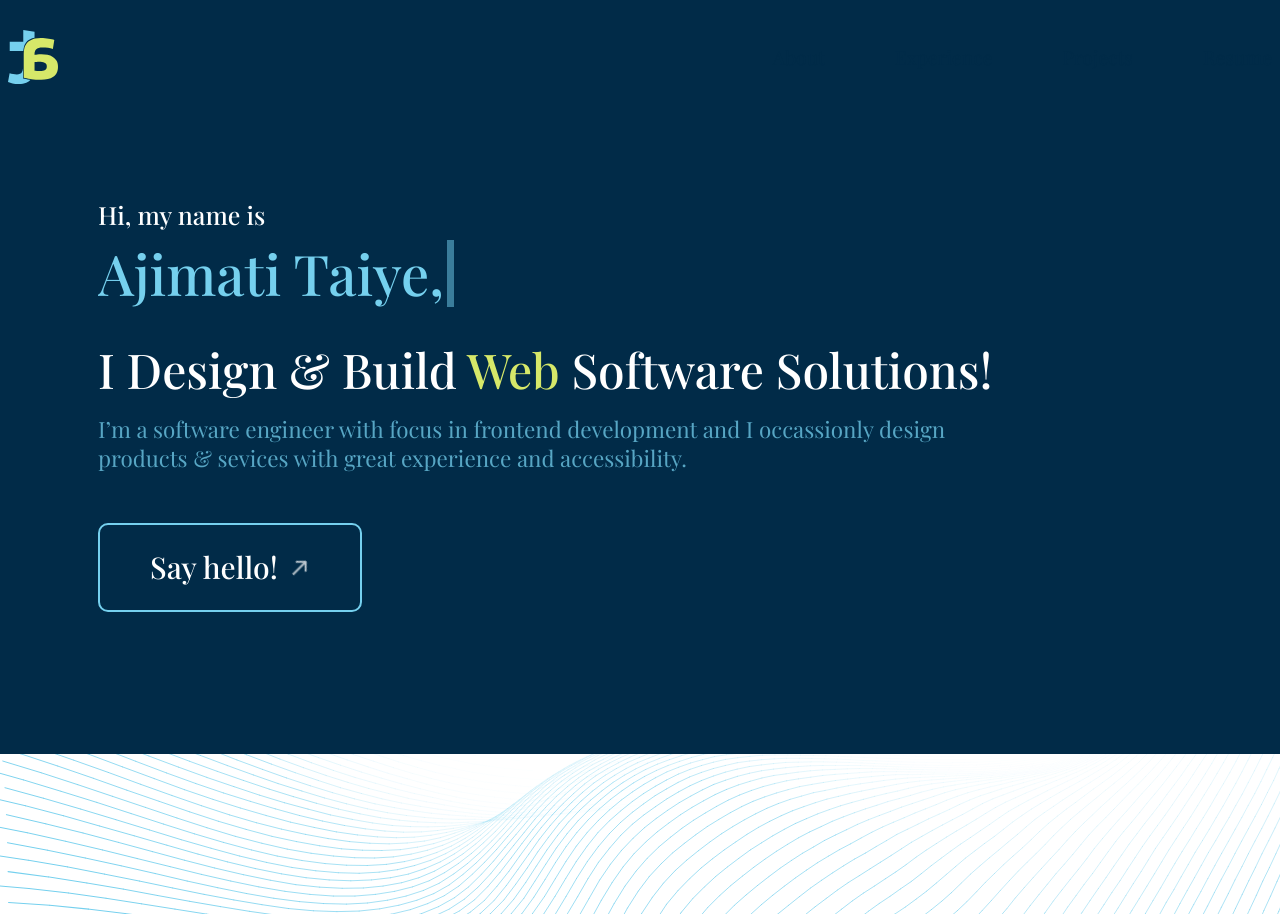
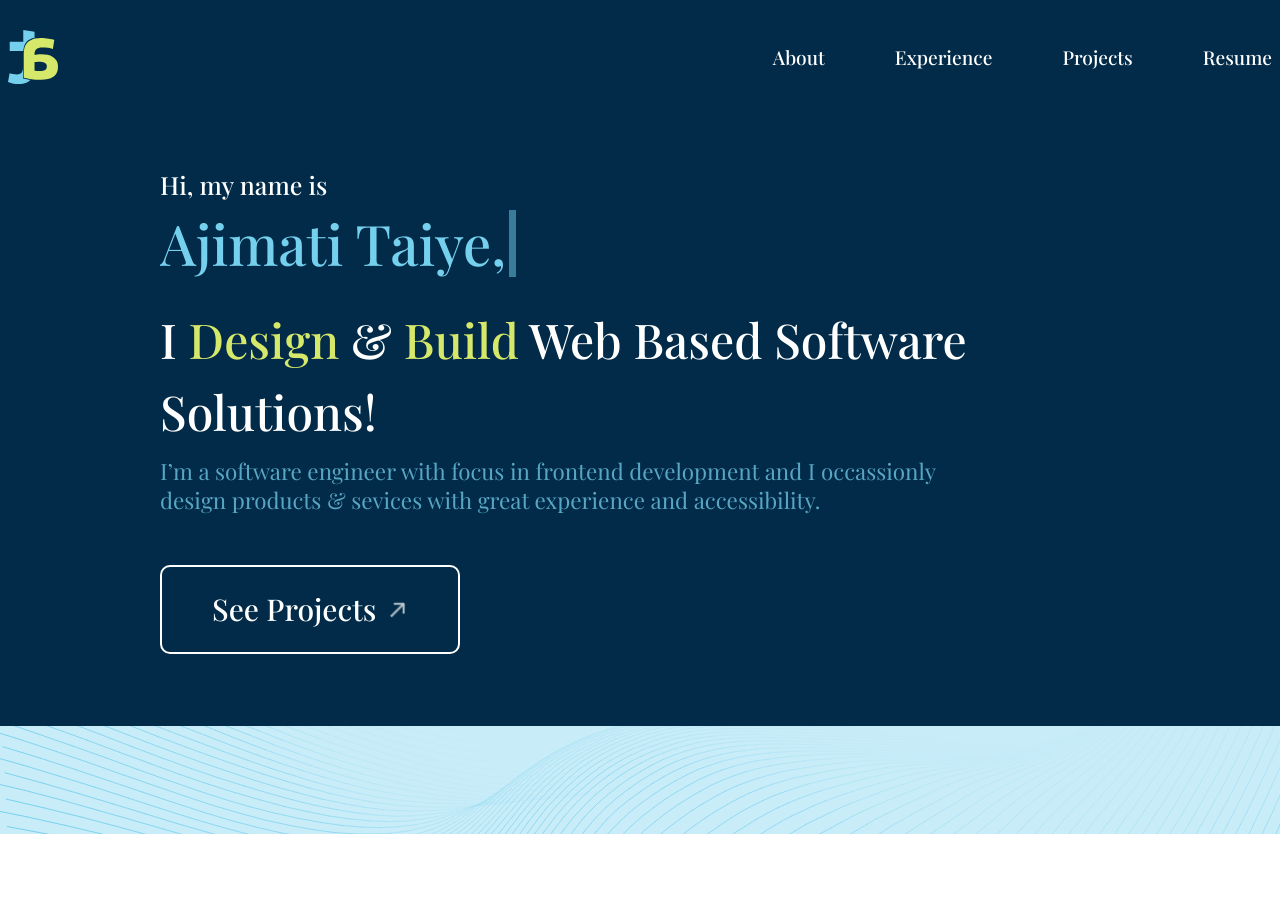
Before and after one commit to Teewaii/portfolio2, a React (Create React App) app in the folder portfolio2/: page / in a window 1280 px wide. After the commit the page ends 834 px from the top, so only its background shows below. Built offline with nearby package versions, Linux system fonts and the light colour scheme; the HTML template or start-up script is replaced by a standard one; a web font is replaced by a local one.

Commit message:
Last office commit

```diff
--- a/portfolio2/package.json
+++ b/portfolio2/package.json
@@ -4,13 +4,16 @@
   "version": "0.1.0",
   "private": true,
   "dependencies": {
+    "@heroicons/react": "^2.0.12",
     "@testing-library/jest-dom": "^5.16.5",
     "@testing-library/react": "^13.4.0",
     "@testing-library/user-event": "^13.5.0",
     "gh-pages": "^4.0.0",
     "react": "^18.2.0",
     "react-dom": "^18.2.0",
+    "react-router-dom": "^6.4.2",
     "react-scripts": "5.0.1",
+    "react-scroll-to-top": "^3.0.0",
     "web-vitals": "^2.1.4"
   },
   "scripts": {
--- a/portfolio2/src/App.js
+++ b/portfolio2/src/App.js
@@ -20,12 +20,12 @@ function App() {
         toggle={toggle}
         toggleMenu={toggleMenu}
       />
-    < Hero/>
+      < Hero />
 
-    {/* <ScrollToTop style={{ color: '#146284' }} smooth component={<ChevronUpIcon />} /> */}
+      {/* <ScrollToTop style={{ color: '#146284' }} smooth component={<ChevronUpIcon />} /> */}
 
-    {!toggle &&
-        <div className="overlay bg-primary opacity-[0.8]  absolute top-0 left-0 right-0 bottom-0" onClick={toggleMenu}></div>}
+      {/* {!toggle &&
+        <div className="overlay bg-primary opacity-[0.8]  absolute top-0 left-0 right-0 bottom-0" onClick={toggleMenu}></div>} */}
 
     </div>
   );
--- a/portfolio2/src/components/btn/Btn.jsx
+++ b/portfolio2/src/components/btn/Btn.jsx
@@ -3,13 +3,13 @@ import right_arrow from '../../img/rightArrow.svg';
 export default function Btn() {
   return (
     <div className='relative w-fit' >
-      <button className='flex  flex-row-reverse group text-[20px] relative  text-[white]  gap-2 md:gap-3 items-center rounded-[10px] py-[12px] border-secondary border-2
+      <button className='flex  flex-row-reverse group text-[20px] relative  text-[white]  gap-2 md:gap-3 items-center rounded-[10px] py-[12px]  border-2
       px-[15px] lg:py-[20px] lg:px-[50px] md:text-[30px] font-medium overflow-hidden z-[10] hover:ease-in-out
-      after:absolute after:bg-[white] hover:border-0  after:left-0 after:right-[0] after:opacity-0 hover:after:opacity-100 after:top-0 after:bottom-0 after:z-[-1]
+      hover:border-0  hover:bg-secondary
      duration-500  bg-primary   hover:text-primary '><span className='animate-pulse -rotate-45 group-hover:rotate-0 '><svg width="20" height="25" viewBox="0 0 10 8" fill="none" xmlns="http://www.w3.org/2000/svg">
           <path className='fill-[white] group-hover:fill-primary' d="M9.35355 4.35355C9.54882 4.15829 9.54882 3.84171 9.35355 3.64645L6.17157 0.464466C5.97631 0.269204 5.65973 0.269204 5.46447 0.464466C5.2692 0.659728 5.2692 0.976311 5.46447 1.17157L8.29289 4L5.46447 6.82843C5.2692 7.02369 5.2692 7.34027 5.46447 7.53553C5.65973 7.7308 5.97631 7.7308 6.17157 7.53553L9.35355 4.35355ZM0 4.5H9V3.5H0V4.5Z" fill="#DBF66F" />
         </svg>
-        </span>Say hello!</button>
+        </span>See Projects</button>
       {/* <span className='absolute w-[20px] h-[20px] right-[-5px] rounded-full bg-secondary animate-bounce'></span> */}
     </div>
   )
--- a/portfolio2/src/components/hero/Hero.jsx
+++ b/portfolio2/src/components/hero/Hero.jsx
@@ -7,13 +7,15 @@ export default function Hello() {
   return (
 
     <section className='hero bg-spiral-mob bg-no-repeat   bg-cover bg-bottom- h-[100vh]
-    lg:bg-spiral-lg
+    lg:bg-spiral-lg  lg:h-[90vh] relative after:absolute
+    after:bg-secondary after:top-[80%] after:bottom-0 after:left-0
+    after:right-0 after:z-[-1] after:opacity-[0.4]
     '>
 
-      <div className="hero-wrapper bg-primary pt-[80px] h-[80vh]
+      <div className="hero-wrapper bg-primary pt-[50px] h-[75%vh]
 
-      lg:h-[80vh] lg:pt-[40px]  ">
-     <div className="bucket container max-w-[1100px] ">
+      lg:h-[85%] lg:pt-[10px]  ">
+        <div className="bucket container lg:min-w-[200px] lg:px-[10rem] ">
 
           <div className="desc text-left lg:flex-[1.7]  overflow-x-hidden">
             <h2 className='mb-[5px] font-medium text-[18px] text-[white]
@@ -24,9 +26,9 @@ export default function Hello() {
                        md:text-[2.5rem] md:mb-[18px] 2xl:mb-[26px]  xl:text-[3.5rem]  bg-primary
                        '>Ajimati Taiye,</h1>
             <h1 className='header font-700 job   text-[2rem] relative text-[white]  leading-[2.6rem]
-          mb-[10px] md:text-[48px] 2xl:text-[80px] md:leading-[4.5rem] 2xl:leading-[6rem]
+          mb-[10px] md:text-[48px] 2xl:text-[85px] md:leading-[4.5rem] 2xl:leading-[6rem]
 
-           ' >I Design & Build <span className='text-green'>Web</span> Software Solutions!</h1>
+           ' >I <span className='text-green'>Design</span>  & <span className='text-green'>Build</span>  Web Based Software Solutions!</h1>
             <p className="body text-[0.9rem] md:text-[1.4rem] mb-[60px] text-secondary opacity-75 font-light leading-[1.3rem]
                     md:w-[85%]   2xl:text-[1.5rem]  2xl:w-[75%] md:mb-[50px] 2xl:mb-[90px] md:leading-[1.8rem] 2xl:leading-[2rem]
                     ">I’m a  software engineer with focus in frontend development and I occassionly design products & sevices with great experience and accessibility. </p>
--- a/portfolio2/src/components/nav/Nav.jsx
+++ b/portfolio2/src/components/nav/Nav.jsx
@@ -1,23 +1,23 @@
-import React,{useState} from 'react';
+import React, { useState } from 'react';
 import logo from '../../img/logo.svg';
 import hamburger from '../../img/hamburger.svg';
 import close from '../../img/close.svg';
 import Btn from '../btn/Btn';
 
-export default function Nav({ toggle, toggleMenu}) {
+export default function Nav({ toggle, toggleMenu }) {
   const [shadow, setShadow] = useState(false);
   function NavShadow() {
     if (window.scrollY >= 90) {
-        setShadow(true)
+      setShadow(true)
     } else {
-        setShadow(false)
+      setShadow(false)
     }
-}
-window.addEventListener('scroll', NavShadow)
+  }
+  window.addEventListener('scroll', NavShadow)
 
   return (
 
-    <nav className={shadow? ' bg-primary sticky left-0 right-0 shadow-xl  top-0 NavShadow':' bg-primary sticky left-0 right-0   top-0 NavShadow'} >
+    <nav className={shadow ? ' bg-primary sticky left-0 right-0 shadow-xl  top-0 NavShadow' : ' bg-primary sticky left-0 right-0   top-0 NavShadow'} >
 
       <div className='navContainer container flex items-center  justify-between py-[20px] md:py-[30px] 3xl:py-[45px]  '>
         <div className="logo cursor-pointer relative z-[90] ">
@@ -27,13 +27,13 @@ window.addEventListener('scroll', NavShadow)
         <div className="links z-40 ">
           <ul className={toggle ? 'hidden  md:bg-opacity-0 flex-col items-start  gap-[20px] absolute top-0 left-0 right-0 pt-[128px] pb-[44px]  md:flex md:gap-[30px] md:flex-row md:relative md:p-0 ' : '  flex flex-col items-start  bg-[white]  md:bg-[inherit] absolute top-0 left-0 right-0 pt-[128px] pb-[44px]  md:flex md:gap-[30px] md:flex-row md:relative md:p-0'}>
 
-            <li className='text-left mt-[20px] md:dark:text-[white] text-primary font-medium border-b-[0.4px] border-opacity-[0.5] border-lightprim pb-[20px] w-[100%] hover:border-b-[1.5px]  hover:border-b-primary hover:w-[80%] ease-in-out duration-300
+            <li className='text-left mt-[20px] text-[white]  font-medium border-b-[0.4px] border-opacity-[0.5] border-lightprim pb-[20px] w-[100%] hover:border-b-[1.5px]  hover:border-b-primary hover:w-[80%] ease-in-out duration-300
                 md:border-b-0 md:pb-0 md:mt-0 md:hover:border-b-0'><a className=' ml-[40px]' href="#">About</a></li>
-            <li className='text-left mt-[20px] md:dark:text-[white] text-primary font-medium border-b-[0.4px] border-opacity-[0.5] border-lightprim pb-[20px] w-[100%] hover:border-b-[1.5px]  hover:border-b-primary hover:w-[80%] ease-in-out duration-300
+            <li className='text-left mt-[20px] text-[white] font-medium border-b-[0.4px] border-opacity-[0.5] border-lightprim pb-[20px] w-[100%] hover:border-b-[1.5px]  hover:border-b-primary hover:w-[80%] ease-in-out duration-300
                 md:border-b-0 md:pb-0 md:mt-0 md:hover:border-b-0'><a className=' ml-[40px]  ' href="#">Experience</a></li>
-            <li className='text-left mt-[20px] md:dark:text-[white] text-primary font-medium border-b-[0.4px] border-opacity-[0.5] border-lightprim pb-[20px] w-[100%] hover:border-b-[1.5px]  hover:border-b-primary hover:w-[80%] ease-in-out duration-300
+            <li className='text-left mt-[20px]  text-[white]  font-medium border-b-[0.4px] border-opacity-[0.5] border-lightprim pb-[20px] w-[100%] hover:border-b-[1.5px]  hover:border-b-primary hover:w-[80%] ease-in-out duration-300
                 md:border-b-0 md:pb-0 md:mt-0 md:hover:border-b-0'><a className=' ml-[40px]   ' href="#">Projects</a></li>
-            <li className='text-left mt-[20px] md:dark:text-[white] text-primary font-medium border-b-[0.4px] border-opacity-[0.5] border-lightprim pb-[20px] w-[100%] hover:border-b-[1.5px]  hover:border-b-primary hover:w-[80%] ease-in-out duration-300
+            <li className='text-left mt-[20px]   text-[white]  font-medium border-b-[0.4px] border-opacity-[0.5] border-lightprim pb-[20px] w-[100%] hover:border-b-[1.5px]  hover:border-b-primary hover:w-[80%] ease-in-out duration-300
                 md:border-b-0 md:pb-0 md:mt-0 md:hover:border-b-0'><a className=' ml-[40px]  ' href="#">Resume</a></li>
 
             <div className="hello scale-[0.8] ml-[20px] mt-[20px] md:hidden">
```
Also changed, not shown: 1 other file (tests, documents, lock files or other folders). Lines whose indentation alone changed are shown as unchanged.
